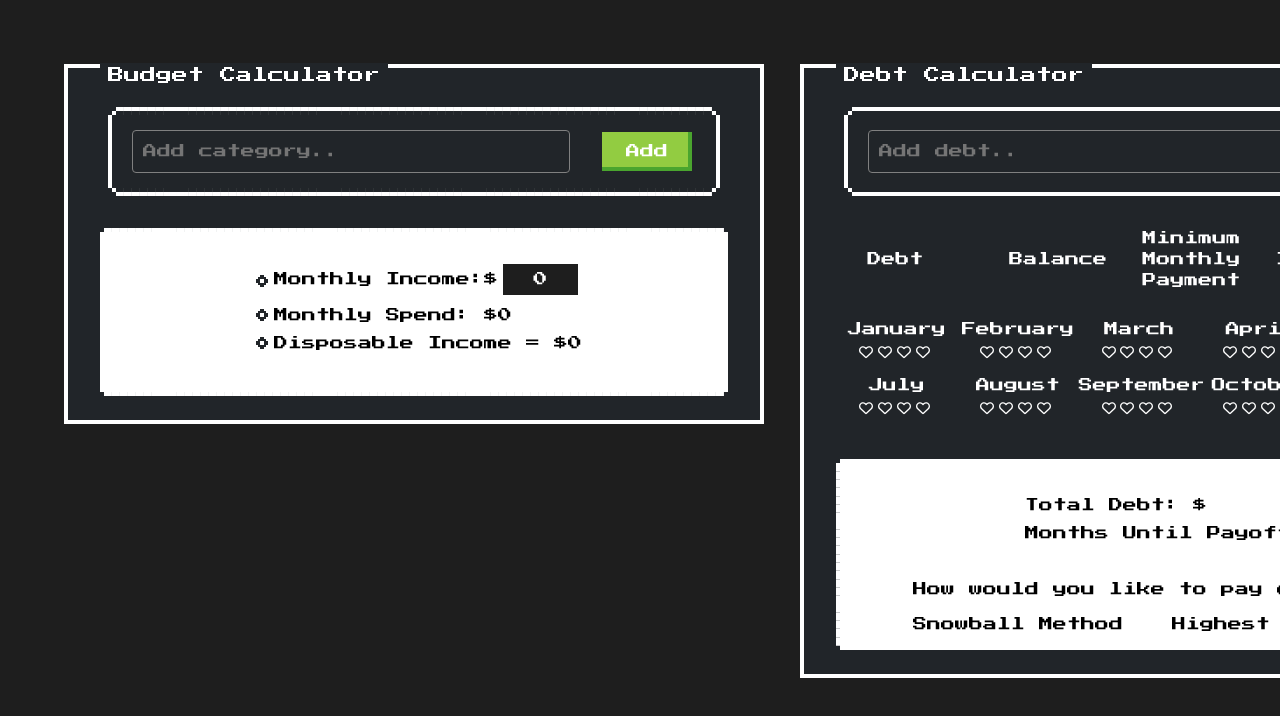
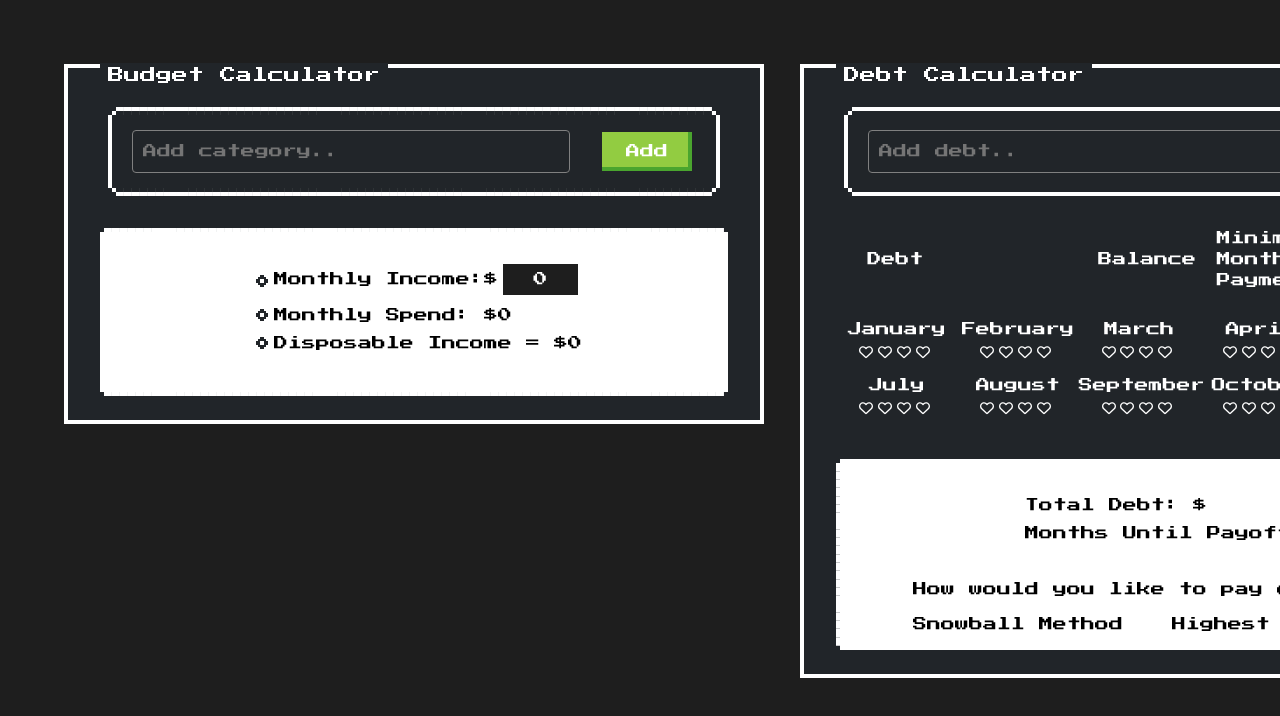
Before and after one commit to kyletucci/debt-fix, a React (Vite) app: page / in a window 1280 px wide. Shown: the top 716 px of the page. Built offline with nearby package versions, Linux system fonts and the light colour scheme.

Commit message:
Added functionality to take accrued interest into account when calculating total payoff months

```diff
--- a/src/App.jsx
+++ b/src/App.jsx
@@ -42,6 +42,12 @@ function App() {
     }
   };
 
+  const [debts, setDebts] = useState(() => {
+    const saved = localStorage.getItem("debts");
+    if (saved == null) return [];
+    return JSON.parse(saved);
+  });
+
   return (
     <div className="main-container">
       <div className="app-container">
@@ -51,7 +57,12 @@ function App() {
           income={income}
           setIncomeAndSave={setIncomeAndSave}
         />
-        <DebtCalculator income={income} disposableIncome={disposableIncome} />
+        <DebtCalculator
+          debts={debts}
+          setDebts={setDebts}
+          income={income}
+          disposableIncome={disposableIncome}
+        />
       </div>
     </div>
   );
--- a/src/components/BudgetCalculator/index.jsx
+++ b/src/components/BudgetCalculator/index.jsx
@@ -17,6 +17,14 @@ const BudgetCalculator = ({
     loadSavedTotalBudget();
   }, [totalBudget, disposableIncome, income]);
 
+  const loadSavedCategories = () => {
+    const saved = localStorage.getItem("budgetCategories");
+    if (saved) {
+      setCategories(JSON.parse(saved));
+      setTotalBudget(JSON.parse(saved).reduce((a, c) => a + +c.budget, 0));
+    }
+  };
+
   const addCategory = (categoryTitle) => {
     if (categoryTitle !== "") {
       setCategoriesAndSave([
@@ -27,19 +35,6 @@ const BudgetCalculator = ({
           budget: 0,
         },
       ]);
-    }
-  };
-
-  const setCategoriesAndSave = (newCategories) => {
-    setCategories(newCategories);
-    localStorage.setItem("budgetCategories", JSON.stringify(newCategories));
-  };
-
-  const loadSavedCategories = () => {
-    const saved = localStorage.getItem("budgetCategories");
-    if (saved) {
-      setCategories(JSON.parse(saved));
-      setTotalBudget(JSON.parse(saved).reduce((a, c) => a + +c.budget, 0));
     }
   };
 
@@ -68,6 +63,11 @@ const BudgetCalculator = ({
   const setTotalBudgetAndSave = (newTotalBudget) => {
     setTotalBudget(newTotalBudget);
     localStorage.setItem("monthlySpend", JSON.stringify(newTotalBudget));
+  };
+
+  const setCategoriesAndSave = (newCategories) => {
+    setCategories(newCategories);
+    localStorage.setItem("categories", JSON.stringify(newCategories));
   };
 
   const loadSavedTotalBudget = () => {
--- a/src/components/Debt/index.jsx
+++ b/src/components/Debt/index.jsx
@@ -13,7 +13,11 @@ const Debt = ({ debt, deleteDebt, updateDebt, disposableIncome }) => {
   };
 
   const handleKeyPress = (e) => {
-    const payoffMonths = (formValues.balance / disposableIncome).toFixed(2);
+    const payoffMonths = formValues.balance / disposableIncome;
+    const annualInterest = formValues.balance * (formValues.interestRate / 100);
+    const interestAccrued = annualInterest * (payoffMonths / 12);
+    const newBalance = +formValues.balance + +interestAccrued;
+    const newPayoffMonths = newBalance / disposableIncome;
     if (e.key === "Enter") {
       e.preventDefault();
       document.activeElement.blur();
@@ -23,15 +27,17 @@ const Debt = ({ debt, deleteDebt, updateDebt, disposableIncome }) => {
         formValues.minimum,
         formValues.interestRate,
         e,
-        payoffMonths
+        newPayoffMonths.toFixed(2)
       );
     }
   };
+
   return (
     <div className="nes-container is-rounded is-dark debt-container">
       <p className="debt-title">{debt.title}</p>
       <form className="debt-form">
-        <label htmlFor="debt-balance">$</label>
+        <label htmlFor="debt-balance">
+          $
           <input
             className="nes-input debt-balance"
             name="balance"
@@ -42,6 +48,9 @@ const Debt = ({ debt, deleteDebt, updateDebt, disposableIncome }) => {
             onKeyDown={handleKeyPress}
             onFocus={(e) => e.target.select()}
           />
+        </label>
+        <label htmlFor="debt-minimum">
+          $
           <input
             className="nes-input debt-minimum"
             name="minimum"
@@ -52,6 +61,8 @@ const Debt = ({ debt, deleteDebt, updateDebt, disposableIncome }) => {
             onKeyDown={handleKeyPress}
             onFocus={(e) => e.target.select()}
           />
+        </label>
+        <div>
           <input
             className="nes-input debt-interest"
             name="interestRate"
@@ -63,6 +74,7 @@ const Debt = ({ debt, deleteDebt, updateDebt, disposableIncome }) => {
             onFocus={(e) => e.target.select()}
           />
           <label htmlFor="debt-interest">%</label>
+        </div>
       </form>
       <button
         onClick={() => deleteDebt(debt.id)}
--- a/src/components/DebtCalculator/index.jsx
+++ b/src/components/DebtCalculator/index.jsx
@@ -3,13 +3,7 @@ import Debts from "../Debts";
 import Month from "../Month";
 import DebtSummary from "../DebtSummary";
 
-const DebtCalculator = ({ disposableIncome }) => {
-  const [debts, setDebts] = useState(() => {
-    const saved = localStorage.getItem("debts");
-    if (saved == null) return [];
-    return JSON.parse(saved);
-  });
-
+const DebtCalculator = ({ debts, setDebts, disposableIncome }) => {
   const [title, setTitle] = useState("");
 
   const [totalDebts, setTotalDebts] = useState(() => {
@@ -136,12 +130,12 @@ const DebtCalculator = ({ disposableIncome }) => {
     });
     setDebts(newDebts);
     setAndSaveTotalDebts(newDebts);
+    drawMonths(months);
     setMonthsUntilPayoff(
       newDebts
-        .reduce((a, c) => +a.monthsUntilPayoff + +c.monthsUntilPayoff)
-        .toFixed(2)
+        .map((debt) => parseFloat(debt.monthsUntilPayoff))
+        .reduce((a, c) => a + c)
     );
-    drawMonths(months);
   };
 
   const drawMonths = (months) => {
@@ -182,7 +176,7 @@ const DebtCalculator = ({ disposableIncome }) => {
       </header>
       <div className="debts-header">
         <p className="debt-title">Debt</p>
-        <div className="debt-form">
+        <div className="debt-input-title">
           <span>Balance</span>
           <div className="minimum">
             <span>Minimum</span>
--- a/src/components/DebtSummary/index.jsx
+++ b/src/components/DebtSummary/index.jsx
@@ -50,7 +50,12 @@ const DebtSummary = ({
         {sortedDebts.map((debt, i) => {
           return (
             <li key={crypto.randomUUID()}>
-              {i === 0 ? "First" : "Next"} you should pay off your {debt.title}.
+              {i === 0
+                ? "First"
+                : i === sortedDebts.length - 1
+                ? "Last"
+                : "Next"}{" "}
+              you should pay off your {debt.title}.
               <br />
               It will take {debt.monthsUntilPayoff} months to pay off.
             </li>
--- a/src/components/Debts/Debts.css
+++ b/src/components/Debts/Debts.css
@@ -9,17 +9,22 @@
   display: flex;
   justify-content: space-between;
   align-items: center;
-  padding: 0 2em;
+  padding: 0 1em 0 2em;
   width: 100%;
 }
 
+.delete-debt {
+  padding: 3px !important;
+}
+
 button.is-error.invisible {
+  width: 15%;
   visibility: hidden;
 }
 
 .debt-container {
   display: flex;
-  flex-wrap: wrap;
+  /* flex-wrap: wrap; */
   justify-content: space-between;
   align-items: center;
   border-radius: 10px;
@@ -43,9 +48,9 @@ button.is-error.invisible {
   display: flex;
   align-items: center;
   justify-content: space-between;
-  width: 100%;
+  width: 50%;
   min-width: fit-content;
-  margin: 0 2em;
+  margin: 0;
 }
 
 .balance-container,
@@ -58,18 +63,21 @@ button.is-error.invisible {
 .debt-form label {
   padding: 0;
   margin: 0;
-  font-size: 1.5rem;
 }
 
 input.debt-balance,
 input.debt-interest,
 input.debt-minimum {
-  margin-left: 0.5em;
-  width: 75px;
+  margin-left: 5px;
+  max-width: 75px;
   padding: 0;
   background-color: transparent;
   color: white;
-  text-align: center;
+  text-align: left;
+}
+
+input.debt-interest {
+  text-align: right;
 }
 
 .months-container {
@@ -106,3 +114,15 @@ input.debt-minimum {
 .debt-summary-instructions + li {
   margin-top: 1em;
 }
+
+.debt-interest {
+  margin-right: 0;
+}
+
+.debt-input-title {
+  display: flex;
+  justify-content: space-between;
+  align-items: center;
+  width: 100%;
+  margin-left: 9em;
+}
```
Lines whose indentation alone changed are shown as unchanged.
